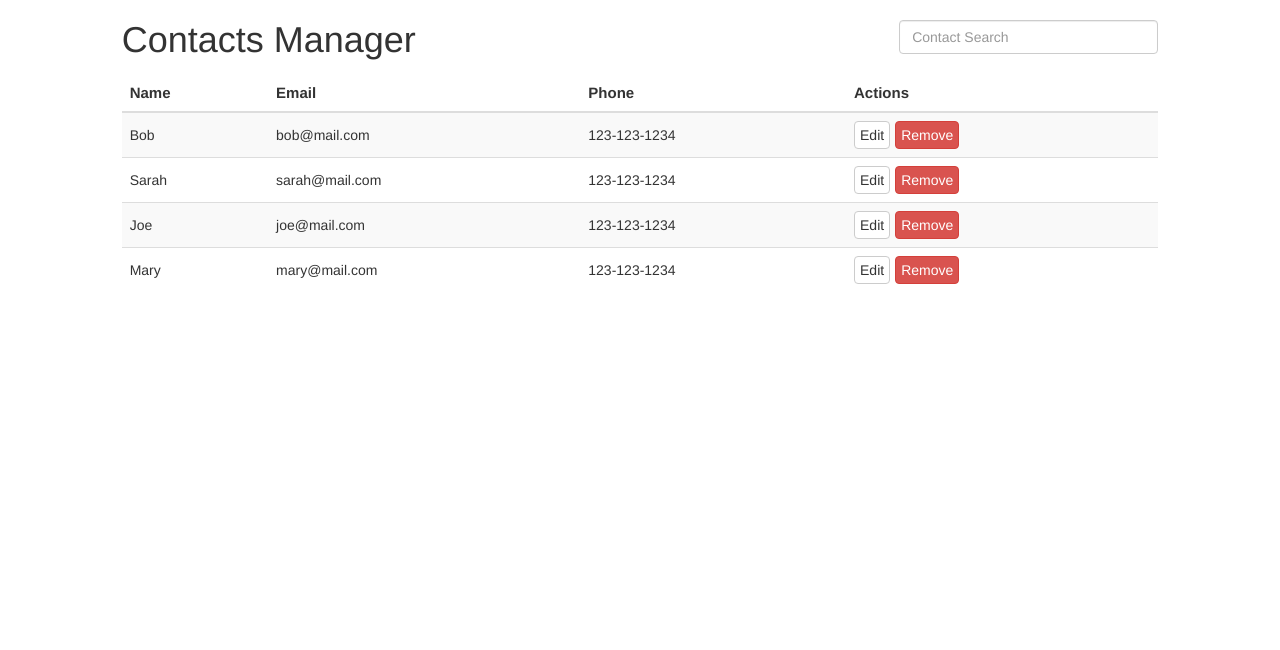
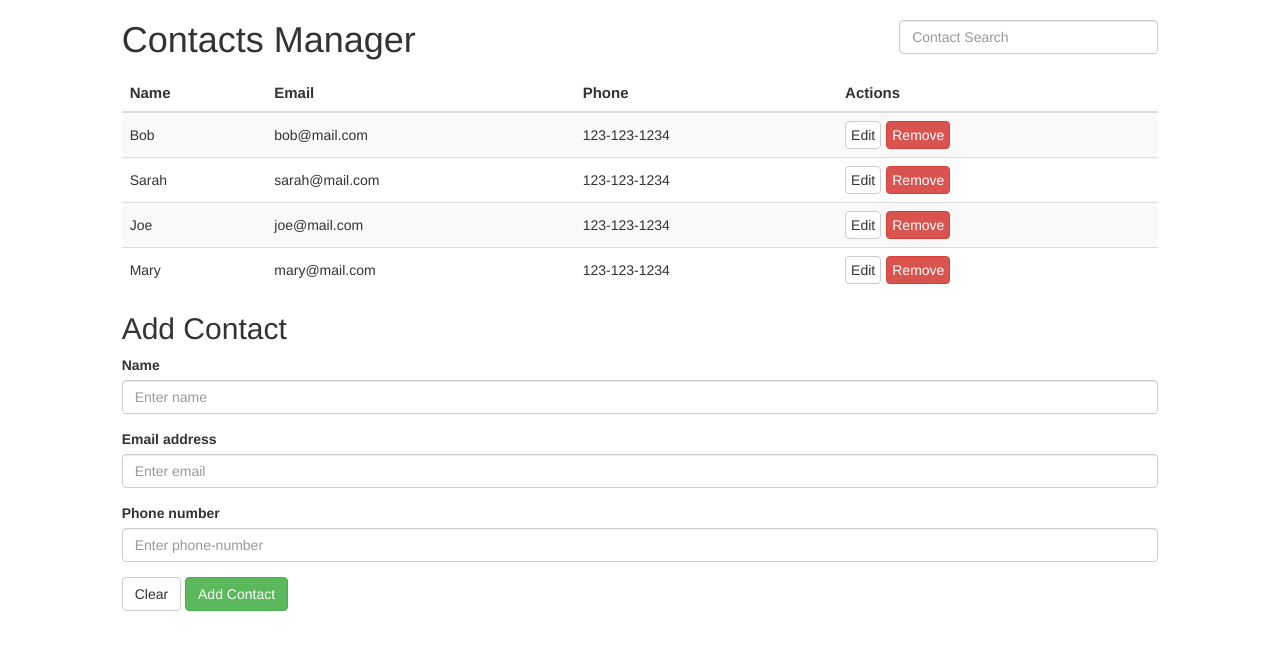
Before and after one commit to asteph/Contacts_Manager, a plain HTML site: page public/index.html in a window 1280 px wide. Drawn offline with nearby package versions, Linux system fonts and the light colour scheme.

Commit message:
added 'Add Contact' form

```diff
--- a/public/index.html
+++ b/public/index.html
@@ -21,12 +21,11 @@
             margin-top: 20px;
             padding: 0px 0px 20px 0px;
         }
-        #edit{
+        .action{
             margin-right: .5rem;
-        }
-        .btn{
             padding: 3px 5px 3px 5px;
         }
+
     </style>
 
 </head>
@@ -50,30 +49,45 @@
                     <td>Bob</td>
                     <td>bob@mail.com</td>
                     <td>123-123-1234</td>
-                    <td><button id="edit"class="btn btn-default" type="submit">Edit</button><button id="remove"class="btn btn-danger" type="submit">Remove</button></td>
+                    <td><button id="edit"class="action btn btn-default" type="submit">Edit</button><button id="remove"class="action btn btn-danger" type="submit">Remove</button></td>
                 </tr>
                  <tr>
                     <td>Sarah</td>
                     <td>sarah@mail.com</td>
                     <td>123-123-1234</td>
-                    <td><button id="edit" class="btn btn-default" type="submit">Edit</button><button id="remove" class="btn btn-danger" type="submit">Remove</button></td>
+                    <td><button id="edit" class="action btn btn-default" type="submit">Edit</button><button id="remove" class="action btn btn-danger" type="submit">Remove</button></td>
                 </tr>
                  <tr>
                     <td>Joe</td>
                     <td>joe@mail.com</td>
                     <td>123-123-1234</td>
-                    <td><button id="edit" class="btn btn-default" type="submit">Edit</button><button id="remove" class="btn btn-danger" type="submit">Remove</button></td>
+                    <td><button id="edit" class="action btn btn-default" type="submit">Edit</button><button id="remove" class="action btn btn-danger" type="submit">Remove</button></td>
                 </tr>
                  <tr>
                     <td>Mary</td>
                     <td>mary@mail.com</td>
                     <td>123-123-1234</td>
-                    <td><button id="edit" class="btn btn-default" type="submit">Edit</button><button id="remove" class="btn btn-danger" type="submit">Remove</button></td>
+                    <td><button id="edit" class="action btn btn-default" type="submit">Edit</button><button id="remove" class="action btn btn-danger" type="submit">Remove</button></td>
                 </tr>
-
             </tbody>
-
         </table>
+        <h2>Add Contact</h2>
+        <form>
+            <div class="form-group">
+                <label for="name">Name</label>
+                <input type="text" class="form-control" id="name" placeholder="Enter name">
+            </div>
+            <div class="form-group">
+                <label for="email">Email address</label>
+                <input type="email" class="form-control" id="email" placeholder="Enter email">
+            </div>
+            <div class="form-group">
+                <label for="phone-number">Phone number</label>
+                <input type="number" class="form-control" id="phone-number" placeholder="Enter phone-number">
+            </div>
+            <button type="submit" class="btn btn-default">Clear</button>
+            <button type="submit" class="btn btn-success">Add Contact</button>
+        </form>
     </main>
     <!-- jQuery (necessary for Bootstrap's JavaScript plugins) -->
     <script src="https://ajax.googleapis.com/ajax/libs/jquery/1.11.3/jquery.min.js"></script>
```
